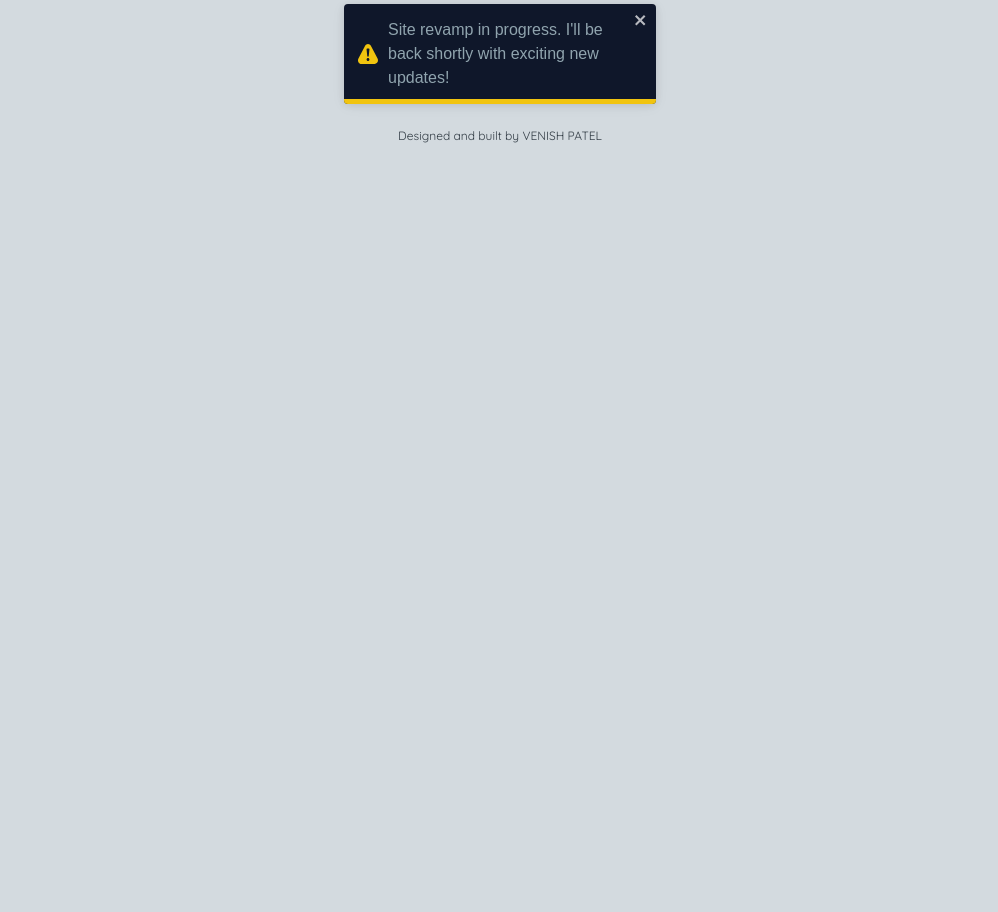
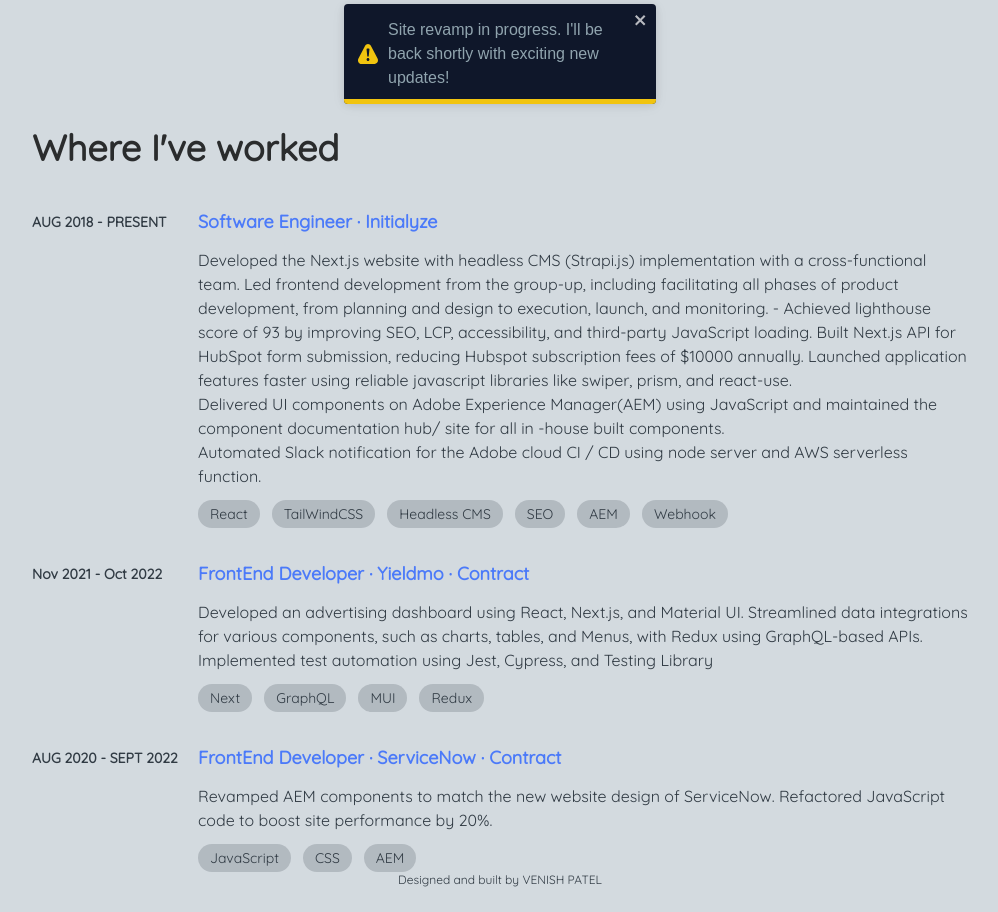
Before and after one commit to venishgpatel/venish-patel-website, a Next.js app: page / in a window 1280 px wide. Shown: the part 660-1572 px from the top of the page, without its empty margins (140-1138 px from the left). Before the commit the page ends 828 px from the top, so only its background shows below. Built offline with nearby package versions, Linux system fonts and the light colour scheme.

Commit message:
Job component added.

```diff
--- a/app/page.tsx
+++ b/app/page.tsx
@@ -2,6 +2,8 @@
 import Footer from '@/components/Footer'
 import Hero from '@/components/Hero'
 import Notification from '@/components/Notification'
+import Job from '@/components/Job'
+import jobs from '@/data/jobs'
 
 export default function Home() {
   return (
@@ -14,12 +16,22 @@
         }}
       />
       <Header></Header>
-      <main className='container'>
+      <main className=''>
         <Hero
           variant='introHomePage'
           title='Venish Patel'
           description={'💻 Software Engineer based in 📍San Francisco Bay Area. 💡 Proficient in developing high-quality web experiences that are well-designed and accessible.'}
         />
+        <section className='container'>
+          <h2 className='text-4xl font-bold text-neutral-20 mb-10'>
+            Where I've worked
+          </h2>
+          <div className='flex flex-col gap-16 desktop:gap-8'>
+            {jobs.map((job) => (
+              <Job {...job}  />
+            ))}
+          </div>
+        </section>
       </main>
       <Footer></Footer>
     </>
--- a/components/Hero/Default.tsx
+++ b/components/Hero/Default.tsx
@@ -2,7 +2,7 @@
 
 const Default = ({ variant, title, subTitle, description }: HeroProps) => {
   return (
-    <div className="cmp-hero__wrapper flex flex-col gap-6 justify-center h-[91vh]">
+    <div className="cmp-hero__wrapper flex flex-col gap-6 justify-center h-[91vh] container">
       <div>Hi, I am <h1 className='font-extrabold inline text-3xl'>Venish Patel</h1></div>
       <p className=''>{description}</p>
     </div>
--- /dev/null
+++ b/components/Job/index.tsx
@@ -0,0 +1,24 @@
+import Link from "next/link"
+
+const Job = ({ period, title, link, description, tags }) => {
+  return (
+    <section className='flex flex-col laptop:flex-row gap-3'>
+      <div className="laptop:basis-2/12 text-sm font-semibold laptop:my-1">{period}</div>
+      <div className='laptop:basis-10/12 flex flex-col gap-3'>
+        <div className='link font-bold text-lg'>
+          <Link href={link} target='_blank'>
+            {title}
+          </Link>
+        </div>
+        <div className='whitespace-pre-wrap'>{description}</div>
+        <div className='flex gap-3 flex-wrap'>{tags.map((tag: string) => (
+          <div className='text-sm py-1 px-3 rounded-full bg-primary-80 text-primary whitespace-nowrap'>
+            {tag}
+          </div>
+        ))}</div>
+      </div>
+    </section>
+  )
+}
+
+export default Job
--- /dev/null
+++ b/data/jobs.ts
@@ -0,0 +1,21 @@
+const jobs = [{
+  period: 'AUG 2018 - PRESENT',
+  title: 'Software Engineer · Initialyze',
+  link: 'https://www.initialyze.com/',
+  description: 'Developed the Next.js website with headless CMS (Strapi.js) implementation with a cross-functional team. Led frontend development from the group-up, including facilitating all phases of product development, from planning and design to execution, launch, and monitoring. - Achieved lighthouse score of 93 by improving SEO, LCP, accessibility, and third-party JavaScript loading. Built Next.js API for HubSpot form submission, reducing Hubspot subscription fees of $10000 annually. Launched application features faster using reliable javascript libraries like swiper, prism, and react-use. \nDelivered UI components on Adobe Experience Manager(AEM) using JavaScript and maintained the component documentation hub/ site for all in -house built components. \nAutomated Slack notification for the Adobe cloud CI / CD using node server and AWS serverless function.',
+  tags:['React', 'TailWindCSS', 'Headless CMS', 'SEO', 'AEM', 'Webhook']
+}, {
+  period: 'Nov 2021 - Oct 2022',
+  title: 'FrontEnd Developer · Yieldmo · Contract',
+  link: 'https://yieldmo.com/',
+  description: 'Developed an advertising dashboard using React, Next.js, and Material UI. Streamlined data integrations for various components, such as charts, tables, and Menus, with Redux using GraphQL-based APIs. Implemented test automation using Jest, Cypress, and Testing Library',
+  tags:['Next', 'GraphQL', 'MUI', 'Redux']
+}, {
+  period: 'AUG 2020 - SEPT 2022',
+  title: 'FrontEnd Developer · ServiceNow · Contract',
+  link: 'https://www.servicenow.com/',
+  description: 'Revamped AEM components to match the new website design of ServiceNow. Refactored JavaScript code to boost site performance by 20%.',
+  tags:['JavaScript', 'CSS', 'AEM']
+}]
+
+export default jobs;
```
